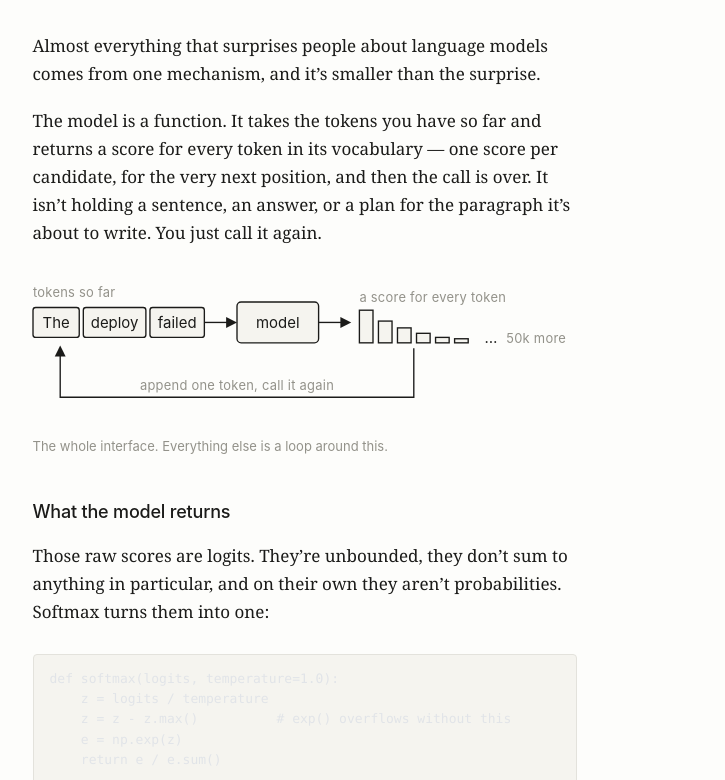
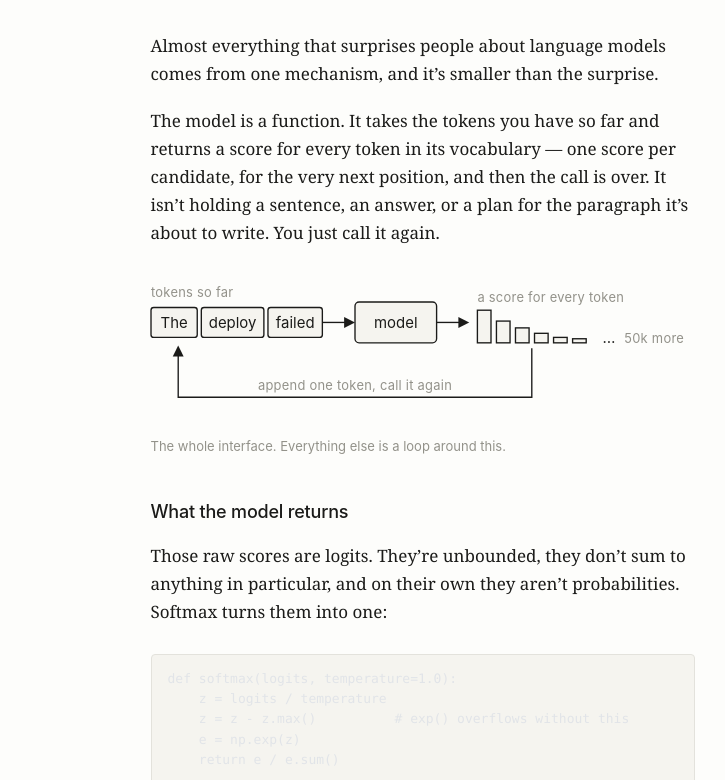
Before and after one commit to aavishkarmishra/aavishkarmishra.com, an Astro site: page /writing/llm-one-function-in-a-loop in a window 1280 px wide. Shown: the part 176-956 px from the top of the page, without its empty margins (210-935 px from the left). Built offline with nearby package versions, Linux system fonts and the light colour scheme; Astro itself is replaced by a stand-in of ours; code samples lack their colours.

Commit message:
fix: centre the prose column, not the column plus its gutter

```diff
--- a/src/layouts/Base.astro
+++ b/src/layouts/Base.astro
@@ -7,13 +7,12 @@ interface Props {
   title?: string;
   description?: string;
   ogType?: string;
-  notes?: boolean;
   published?: Date;
   noindex?: boolean;
 }
 const {
   title, description = site.tagline, ogType = 'website',
-  notes = false, published, noindex = false,
+  published, noindex = false,
 } = Astro.props;
 
 const pageTitle = title ? `${title} — ${site.name}` : `${site.name} — ${site.role}`;
@@ -84,7 +83,7 @@ const nav = [
     <link rel="sitemap" href="/sitemap-index.xml" />
     <script type="application/ld+json" set:html={JSON.stringify(schema)} />
   </head>
-  <body class={notes ? 'has-notes' : undefined}>
+  <body>
     <header class="site-header">
       <div class="wrap row">
         <a class="wordmark" href="/" aria-label="Aavishkar Mishra">
--- a/src/pages/writing/[...id].astro
+++ b/src/pages/writing/[...id].astro
@@ -17,7 +17,7 @@ const human = post.data.date.toLocaleDateString('en-GB', {
   day: '2-digit', month: 'long', year: 'numeric',
 });
 ---
-<Base title={post.data.title} description={post.data.description} ogType="article" notes published={post.data.date}>
+<Base title={post.data.title} description={post.data.description} ogType="article" published={post.data.date}>
   <article>
     <header class="post-head">
       <h1>{post.data.title}</h1>
--- a/src/styles/global.css
+++ b/src/styles/global.css
@@ -72,15 +72,6 @@ code, kbd, pre, samp { font-family: var(--mono); }
 .wrap {
   width: min(100% - 2.5rem, var(--measure));
   margin-inline: auto;
-}
-
-/* Once sidenotes move into the margin, the text column alone is no longer the
-   optical centre. Centre the column plus its gutter instead. */
-@media (min-width: 70rem) {
-  body.has-notes .wrap {
-    margin-left: calc((100% - (var(--measure) + var(--margin-col) + 2.25rem)) / 2);
-    margin-right: 0;
-  }
 }
 
 .site-header {
```
